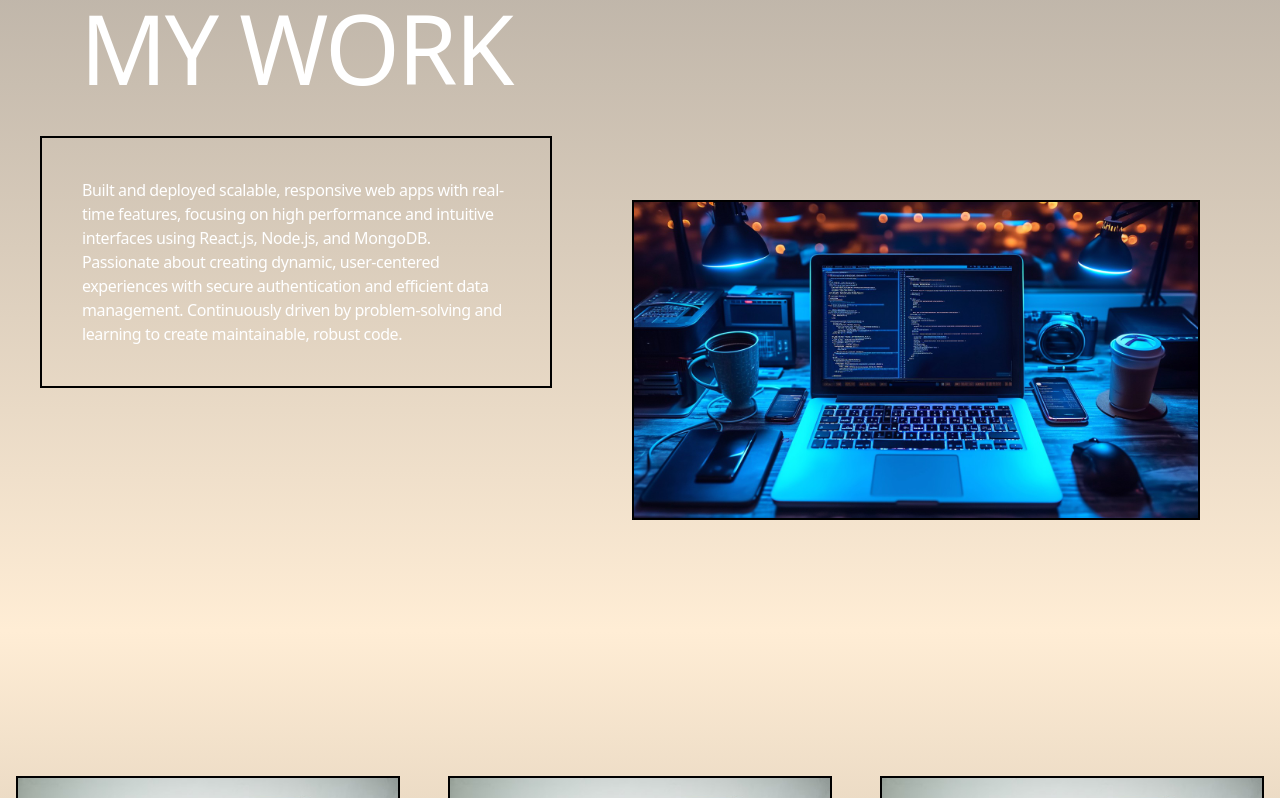
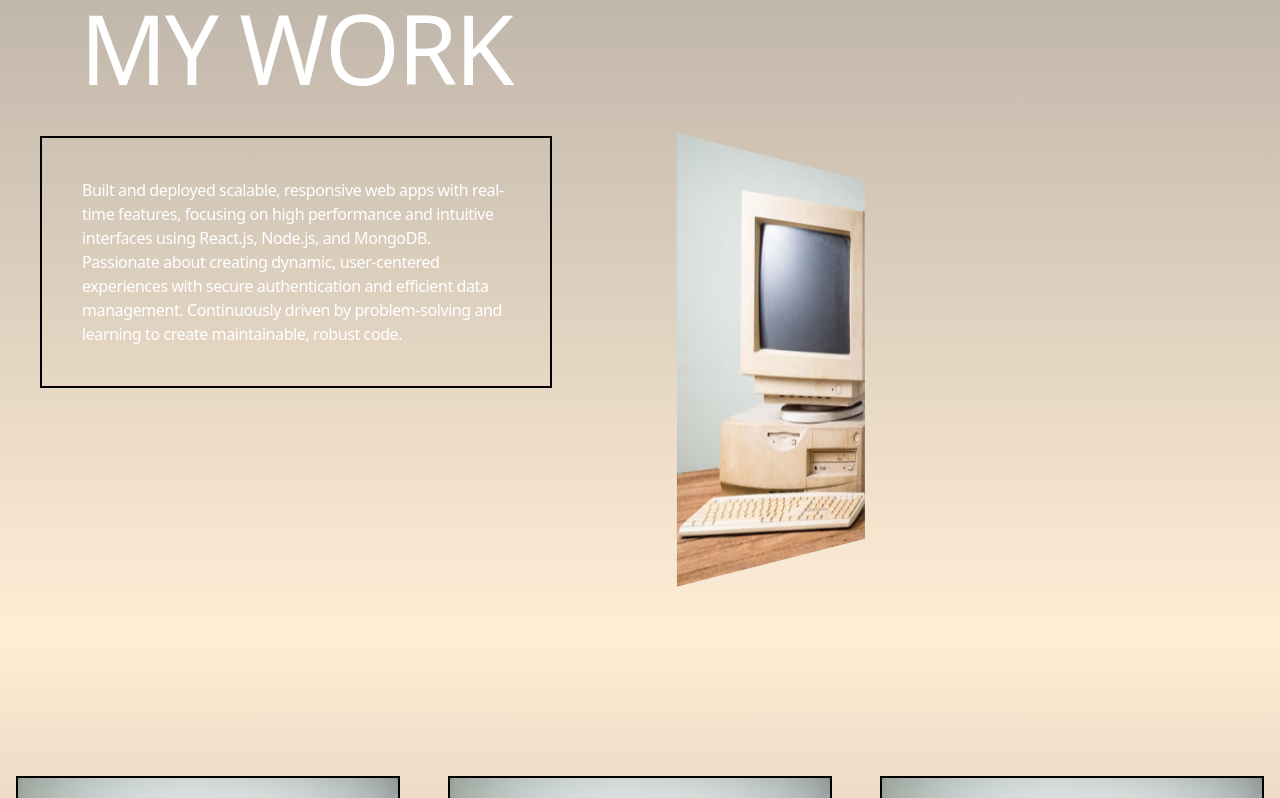
Before and after one commit to Nostromo714/portfolioClient, a React (Create React App) app: page / in a window 1280 px wide. Shown: the part 1640-2438 px from the top of the page. Built offline with nearby package versions, Linux system fonts and the light colour scheme.

Commit message:
created flipCard.jsx with front and back card, with img from home. home.js imported flipCard and got font/back img from imports. App.css created the animation and styles for flipCard using @keyFrames and rotateY and transforstyles. Imported App.css in to App.js for global access

```diff
--- /dev/null
+++ b/src/App.css
@@ -0,0 +1,39 @@
+.flip-card {
+    perspective: 1000px; /* adds depth to the 3D effect */
+}
+
+.flip-card-inner {
+    width: 100%;
+    height: 100%;
+    transform-style: preserve-3d; /* ensure 3D effect */
+    position: absolute;
+    animation: flipAnimation 10s linear infinite;
+}
+.flip-card-front, .flip-card-back {
+    position: absolute;
+    width: 100%;
+    height: 100%;
+    backface-visibility: hidden; /* Hides the back side when flipped */
+}
+.flip-card-back {
+    transform: rotateY(180deg); /* Initially rotate the back side */
+}
+
+@keyframes flipAnimation {
+    0% {
+        transform: rotateY(0deg);
+    }
+    50% {
+        transform: rotateY(180deg); /* Halfway flip */
+    }
+    100% {
+        transform: rotateY(360deg); /* Complete flip */
+    }
+}
+
+
+.flip-card img {
+    width: 100%;
+    height: 100%;
+    object-fit: cover; /* Make the image cover the entire div */
+  }
--- a/src/App.js
+++ b/src/App.js
@@ -2,6 +2,7 @@
 import React from 'react';
 import { BrowserRouter as Router, Routes, Route, Link } from 'react-router-dom';
 import 'font-awesome/css/font-awesome.min.css';
+import './App.css'; // Import the global styles
 
 
 // Import your pages
--- /dev/null
+++ b/src/components/flipCard.jsx
@@ -0,0 +1,28 @@
+import React from "react";
+
+const FlipCard = ({ frontImage, backImage }) => {
+    return (
+        <div className="flip-card relative w-[300px] h-[400px] ">
+        <div className="flip-card-inner w-full h-full flex justify-center item-center bg-gray-300">
+            <div className="flip-card-front w-full h-full flex justify-center item-center bg-gray-300">
+                <img
+                src={frontImage}
+                alt="Front image"
+                className="w-full h-full object-cover"
+                />
+        </div>
+
+        {/* Back of the card */}
+        <div className="flip-card-back w-full h-full flex justify-center items-center ">
+           <img
+           src={backImage}
+           alt="Back image"
+           className="w-full h-full object-cover"/>
+
+        </div>
+        </div>
+        </div>
+    );
+};
+
+export default FlipCard;
--- a/src/pages/home.js
+++ b/src/pages/home.js
@@ -5,9 +5,10 @@ import ContactForm from '../components/contactForm';
 import Testimonials from "../components/testimonials"
 import pcImage from '../assets/90s_computer.jpg';
 import computerModern from '../assets/computerModern.jpg'
-import { Carousel } from "../components/carousel";
+//import { Carousel } from "../components/carousel";
 import { slides } from "../assets/carouselData"
 import { ModalWrapper } from "../components/modalWrapper";
+import FlipCard from "../components/flipCard";
 const HomePage = () => {
   return (
 
@@ -109,13 +110,10 @@ const HomePage = () => {
         </div>
         {/*  */}
 
-      {/* Right content (Image) */}
+      {/* Right content (Image Flip Card) */}
       <div className="flex items-center p-10 ">
-        <img
-            src={computerModern}
-            alt="90s computer"
-            className=" border-2 border-black "
-        />
+        <FlipCard
+            frontImage={computerModern} backImage={pcImage} />
       </div>
       </section>
 
```
